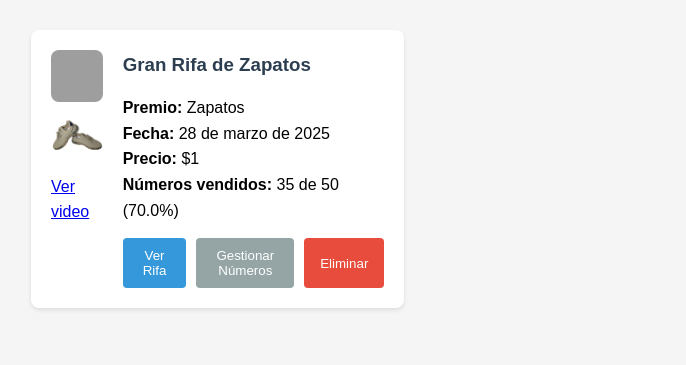
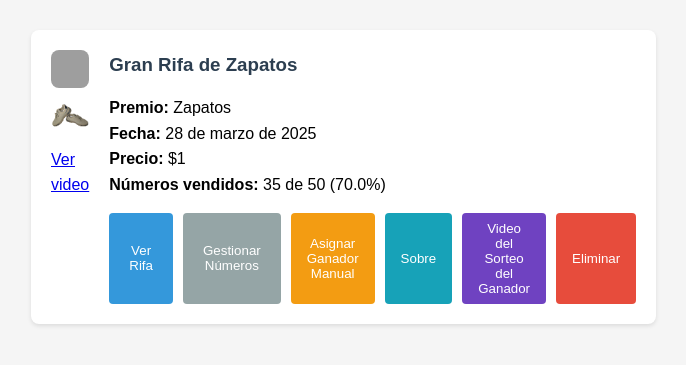
Before and after one commit to Mickaell22/CtrlR, a PHP site: page /admin.html in a window 1280 px wide. Shown: the part 71-436 px from the top of the page, without its empty margins (29-715 px from the left). Run offline with PHP 8.4, Linux system fonts and the light colour scheme; grey boxes are pictures that could not be loaded.

Commit message:
Ganador rifa 1

```diff
--- a/css/admin-styles.css
+++ b/css/admin-styles.css
@@ -294,3 +294,109 @@ h1 {
     margin-top: 10px;
     border-radius: 4px;
 }
+
+/* Nuevos botones para las funcionalidades agregadas */
+.btn-warning {
+    background-color: #f39c12;
+    color: white;
+    padding: 8px 16px;
+    border: none;
+    border-radius: 4px;
+    cursor: pointer;
+    transition: background-color 0.3s ease;
+}
+
+.btn-warning:hover {
+    background-color: #e67e22;
+}
+
+.btn-info {
+    background-color: #17a2b8;
+    color: white;
+    padding: 8px 16px;
+    border: none;
+    border-radius: 4px;
+    cursor: pointer;
+    transition: background-color 0.3s ease;
+}
+
+.btn-info:hover {
+    background-color: #138496;
+}
+
+.btn-video {
+    background-color: #6f42c1;
+    color: white;
+    padding: 8px 16px;
+    border: none;
+    border-radius: 4px;
+    cursor: pointer;
+    transition: background-color 0.3s ease;
+}
+
+.btn-video:hover {
+    background-color: #5a32a3;
+}
+
+/* Estilos para el modal de ganador */
+.numeros-ganador {
+    display: grid;
+    grid-template-columns: repeat(auto-fill, minmax(120px, 1fr));
+    gap: 15px;
+    padding: 20px;
+    max-height: 400px;
+    overflow-y: auto;
+}
+
+.numero-ganador {
+    background: #ffffff;
+    border: 2px solid #f39c12;
+    border-radius: 8px;
+    padding: 15px;
+    text-align: center;
+    cursor: pointer;
+    transition: all 0.3s ease;
+}
+
+.numero-ganador:hover {
+    background: #fff3cd;
+    border-color: #e67e22;
+    transform: translateY(-2px);
+}
+
+.numero-ganador .numero-valor {
+    font-size: 1.4em;
+    font-weight: bold;
+    color: #f39c12;
+    margin-bottom: 8px;
+}
+
+.numero-ganador .numero-nombre {
+    font-size: 0.9em;
+    color: #495057;
+    word-break: break-word;
+}
+
+/* Ajustes responsivos para los nuevos botones */
+@media (max-width: 768px) {
+    .rifa-acciones {
+        display: grid;
+        grid-template-columns: 1fr 1fr;
+        gap: 8px;
+    }
+
+    .btn-warning, .btn-info, .btn-video, .btn-primary, .btn-secondary, .btn-danger {
+        padding: 6px 12px;
+        font-size: 0.9em;
+    }
+}
+
+@media (max-width: 480px) {
+    .rifa-acciones {
+        grid-template-columns: 1fr;
+    }
+
+    .numeros-ganador {
+        grid-template-columns: repeat(2, 1fr);
+    }
+}
--- a/js/admin.js
+++ b/js/admin.js
@@ -143,6 +143,15 @@ document.addEventListener("DOMContentLoaded", function () {
                     <button onclick="gestionarNumeros(${
                       rifa.id
                     })" class="btn-secondary">Gestionar Números</button>
+                    <button onclick="asignarGanadorManual(${
+                      rifa.id
+                    })" class="btn-warning">Asignar Ganador Manual</button>
+                    <button onclick="sobre(${
+                      rifa.id
+                    })" class="btn-info">Sobre</button>
+                    <button onclick="videoSorteo(${
+                      rifa.id
+                    })" class="btn-video">Video del Sorteo del Ganador</button>
                     <button onclick="eliminarRifa(${
                       rifa.id
                     })" class="btn-danger">Eliminar</button>
@@ -338,6 +347,118 @@ document.addEventListener("DOMContentLoaded", function () {
     return new Date(fecha).toLocaleDateString("es-ES", opciones);
   }
 
+  // Funciones para las nuevas características
+  window.asignarGanadorManual = function (rifaId) {
+    const rifa = window.rifasData.find((r) => r.id === rifaId);
+    if (!rifa) return;
+
+    const numerosVendidos = Object.keys(rifa.numerosVendidos || {});
+    if (numerosVendidos.length === 0) {
+      alert("No hay números vendidos en esta rifa para asignar un ganador.");
+      return;
+    }
+
+    const modalExistente = document.getElementById("modalGanador");
+    if (modalExistente) modalExistente.remove();
+
+    const modalHTML = `
+      <div id="modalGanador" class="modal">
+        <div class="modal-content">
+          <h2>Asignar Ganador Manual - ${rifa.titulo}</h2>
+          <div class="info-section">
+            <p><strong>Selecciona el número ganador:</strong></p>
+          </div>
+          <div class="numeros-ganador">
+            ${numerosVendidos.map(numero => `
+              <div class="numero-ganador" onclick="confirmarGanador(${rifaId}, ${numero})">
+                <div class="numero-valor">#${numero.padStart(2, '0')}</div>
+                <div class="numero-nombre">${rifa.numerosVendidos[numero]}</div>
+              </div>
+            `).join('')}
+          </div>
+          <div class="buttons" style="text-align: right; margin-top: 20px;">
+            <button onclick="cerrarModalGanador()" class="btn-secondary">Cancelar</button>
+          </div>
+        </div>
+      </div>
+    `;
+
+    document.body.insertAdjacentHTML("beforeend", modalHTML);
+    document.getElementById("modalGanador").style.display = "block";
+  };
+
+  window.confirmarGanador = function (rifaId, numero) {
+    const rifa = window.rifasData.find((r) => r.id === rifaId);
+    if (!rifa) return;
+
+    const ganador = rifa.numerosVendidos[numero];
+    if (confirm(`¿Confirmas que el ganador es ${ganador} con el número ${numero}?`)) {
+      const rifaIndex = window.rifasData.findIndex((r) => r.id === rifaId);
+      window.rifasData[rifaIndex].ganador = {
+        numero: numero,
+        nombre: ganador
+      };
+      mostrarCodigoActualizado();
+      alert(`¡Ganador asignado! ${ganador} con el número ${numero}`);
+      cerrarModalGanador();
+      cargarRifas();
+    }
+  };
+
+  window.sobre = function (rifaId) {
+    const rifa = window.rifasData.find((r) => r.id === rifaId);
+    if (!rifa) return;
+
+    const modalExistente = document.getElementById("modalSobre");
+    if (modalExistente) modalExistente.remove();
+
+    const modalHTML = `
+      <div id="modalSobre" class="modal">
+        <div class="modal-content">
+          <h2>Información sobre - ${rifa.titulo}</h2>
+          <div class="info-section">
+            <p><strong>Premio:</strong> ${rifa.premio}</p>
+            <p><strong>Fecha:</strong> ${formatearFecha(rifa.fecha)}</p>
+            <p><strong>Precio por número:</strong> $${rifa.precio}</p>
+            <p><strong>Total de números:</strong> ${rifa.numeros}</p>
+            <p><strong>Números vendidos:</strong> ${Object.keys(rifa.numerosVendidos || {}).length}</p>
+            ${rifa.ganador ? `<p><strong>Ganador:</strong> ${rifa.ganador.nombre} - Número ${rifa.ganador.numero}</p>` : '<p><strong>Estado:</strong> Sin ganador asignado</p>'}
+          </div>
+          <div class="buttons" style="text-align: right; margin-top: 20px;">
+            <button onclick="cerrarModalSobre()" class="btn-secondary">Cerrar</button>
+          </div>
+        </div>
+      </div>
+    `;
+
+    document.body.insertAdjacentHTML("beforeend", modalHTML);
+    document.getElementById("modalSobre").style.display = "block";
+  };
+
+  window.videoSorteo = function (rifaId) {
+    const rifa = window.rifasData.find((r) => r.id === rifaId);
+    if (!rifa) return;
+
+    const videoUrl = prompt("Ingresa la URL del video del sorteo del ganador:");
+    if (videoUrl && videoUrl.trim()) {
+      const rifaIndex = window.rifasData.findIndex((r) => r.id === rifaId);
+      window.rifasData[rifaIndex].videoSorteoUrl = videoUrl.trim();
+      mostrarCodigoActualizado();
+      alert("URL del video del sorteo guardada correctamente");
+      cargarRifas();
+    }
+  };
+
+  window.cerrarModalGanador = function () {
+    const modal = document.getElementById("modalGanador");
+    if (modal) modal.remove();
+  };
+
+  window.cerrarModalSobre = function () {
+    const modal = document.getElementById("modalSobre");
+    if (modal) modal.remove();
+  };
+
   // Hacer globales las funciones necesarias
   window.cerrarModal = cerrarModal;
 });
--- a/js/data.js
+++ b/js/data.js
@@ -45,6 +45,10 @@ window.rifasData = [
       "44": "Damaris Cevallos",
       "49": "Karina",
       "50": "Yadira Moran"
+    },
+    "ganador": {
+      "numero": 4,
+      "nombre": "Emily Moran"
     }
   }
 ];
```
